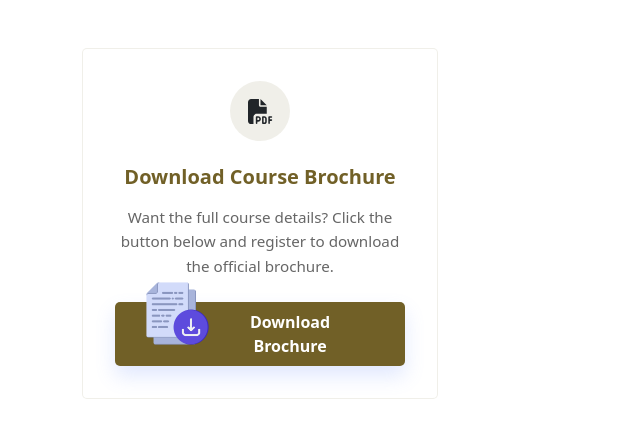
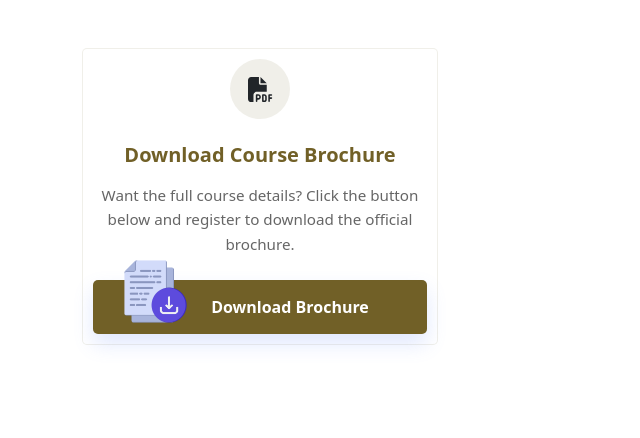
Before and after one commit to kmalaminstd123/wa-brochure-download-card, a plain HTML site: page index.html in a window 1280 px wide. Shown: the whole page, without its empty margins (0-640 px from the left). Drawn offline with nearby package versions, Linux system fonts and the light colour scheme.

Commit message:
Update style.css

```diff
--- a/css/style.css
+++ b/css/style.css
@@ -19,7 +19,7 @@ ol, li{
 .brochure-card {
     background: white;
     border-radius: 5px;
-    padding: 2rem;
+    padding: 10px;
     position: relative;
     transition: all 0.3s ease;
     border: 1px solid rgba(113, 96, 39, 0.1);
@@ -66,7 +66,7 @@ ol, li{
 
 .download-btn {
     position: relative;
-    padding: 8px 45px;
+    padding: 15px 45px;
     /* background: linear-gradient(135deg, #6e8efb, #4a6cf7); */
     background-color: #716027;
     border: none;
```
